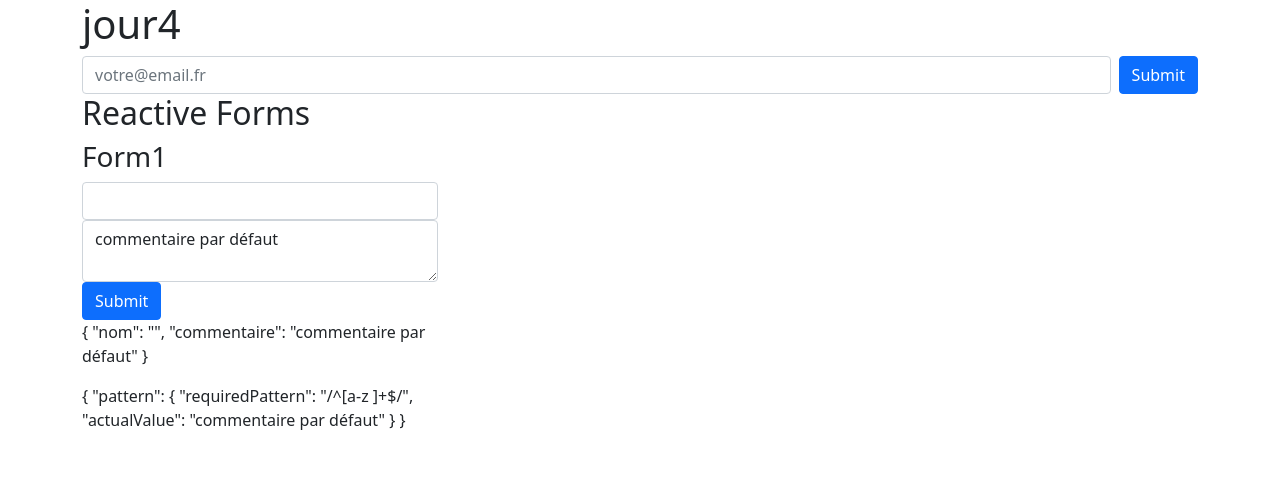
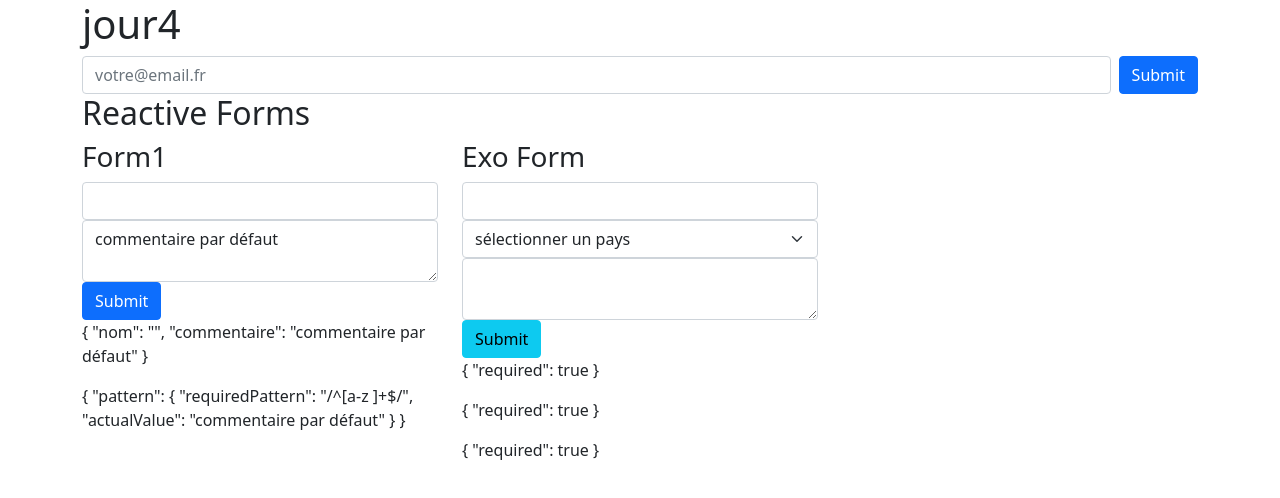
Before and after one commit to webdevproformation/angular-3wa-sept21, an Angular app in the folder semaine2/: page / in a window 1280 px wide. Shown: the top 498 px of the page. Built offline with nearby package versions, Linux system fonts and the light colour scheme.

Commit message:
correction

```diff
--- a/semaine2/src/app/app.component.ts
+++ b/semaine2/src/app/app.component.ts
@@ -15,6 +15,9 @@ import { Component } from '@angular/core';
         <div class="col-4">
           <form1></form1>
         </div>
+        <div class="col-4">
+          <form2></form2>
+        </div>
       </section>
   </div>`
 })
--- a/semaine2/src/app/app.module.ts
+++ b/semaine2/src/app/app.module.ts
@@ -4,13 +4,15 @@ import { FormsModule , ReactiveFormsModule } from "@angular/forms";
 import { AppComponent } from './app.component';
 import { NewsletterComponent } from './jour4/newsletter.component';
 import { Form1Component } from './jour4/form1.component';
+import { Form2Component } from './jour4/form2.component';
 
 
 @NgModule({
   declarations: [
     AppComponent,
     NewsletterComponent,
-    Form1Component
+    Form1Component,
+    Form2Component
   ],
   imports: [
     BrowserModule,
--- /dev/null
+++ b/semaine2/src/app/jour4/form2.component.ts
@@ -0,0 +1,58 @@
+import { Component, OnInit } from '@angular/core';
+import {FormGroup, FormControl , Validators , ValidatorFn } from "@angular/forms";
+
+@Component({
+  selector: 'form2',
+  template: `
+    <h3>Exo Form</h3>
+    <form [formGroup]="form">
+      <input type="text" name="sujet" class="form-control" formControlName="sujet">
+      <select name="pays" class="form-select" formControlName="pays">
+        <option value="">sélectionner un pays</option>
+        <option value="france">France</option>
+        <option value="allemagne">Allemagne</option>
+        <option value="belgique">Belgique</option>
+      </select>
+      <textarea class="form-control" name="message"  formControlName="message"></textarea>
+      <input type="submit" class="btn btn-info">
+    </form>
+    <p>{{ sujet?.errors | json }}</p>
+    <p>{{ pays?.errors | json }}</p>
+    <p>{{ message?.errors | json }}</p>
+  `,
+  styles: [
+  ]
+})
+export class Form2Component implements OnInit {
+
+  private validationMessage : Array<ValidatorFn> = [
+    Validators.required ,
+    Validators.minLength(5),
+    Validators.maxLength(1000),
+    Validators.pattern(/^[a-zA-Z0-9 \n]+$/), // \newline
+  ]
+
+  public form : FormGroup = new FormGroup({
+    sujet : new FormControl("", [Validators.required , Validators.minLength(5)]),
+    pays : new FormControl("", [Validators.required , Validators.minLength(1)]),
+    message : new FormControl("", this.validationMessage ),
+  })
+
+  get sujet(){
+    return this.form.get("sujet")
+  }
+
+  get pays(){
+    return this.form.get("pays")
+  }
+
+  get message(){
+    return this.form.get("message")
+  }
+
+  constructor() { }
+
+  ngOnInit(): void {
+  }
+
+}
```
